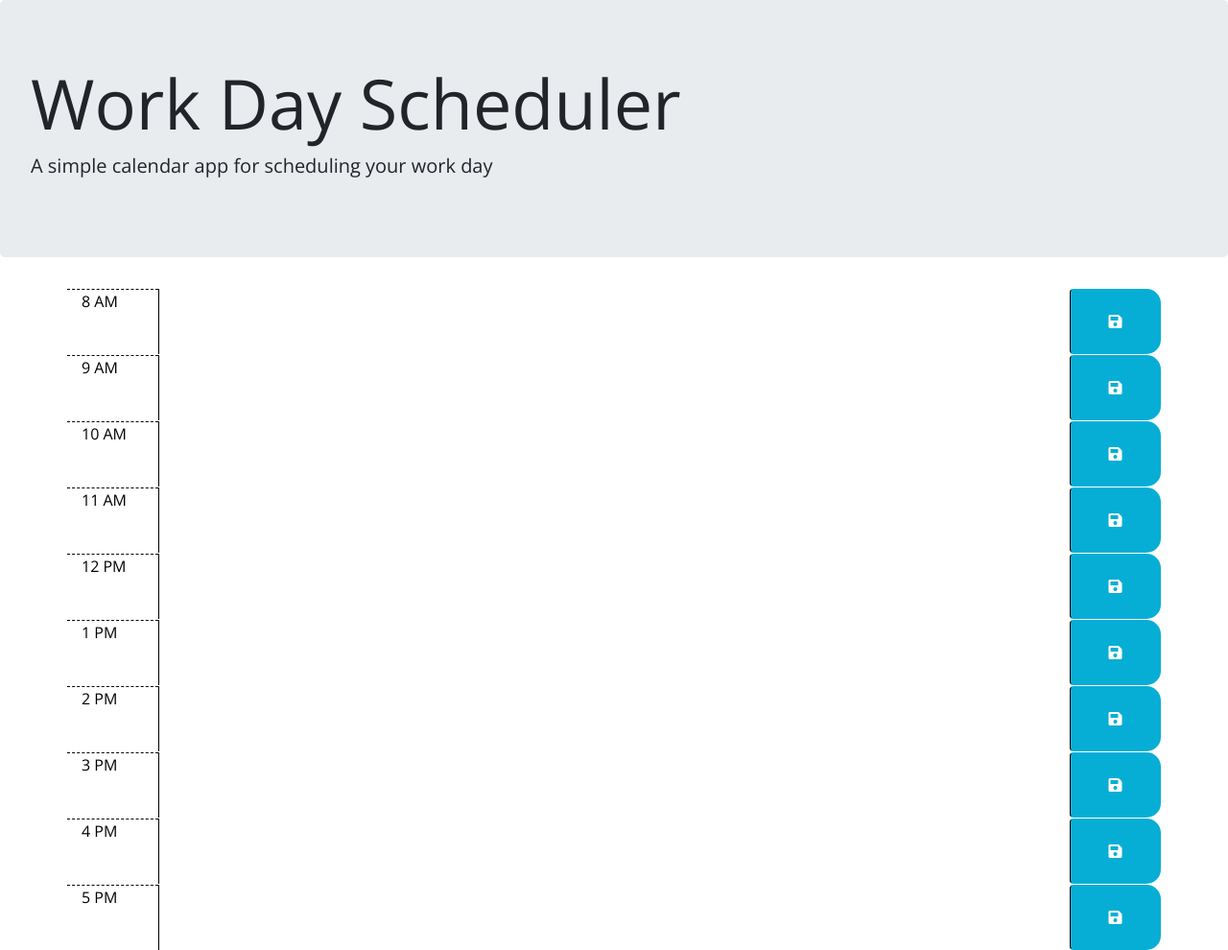
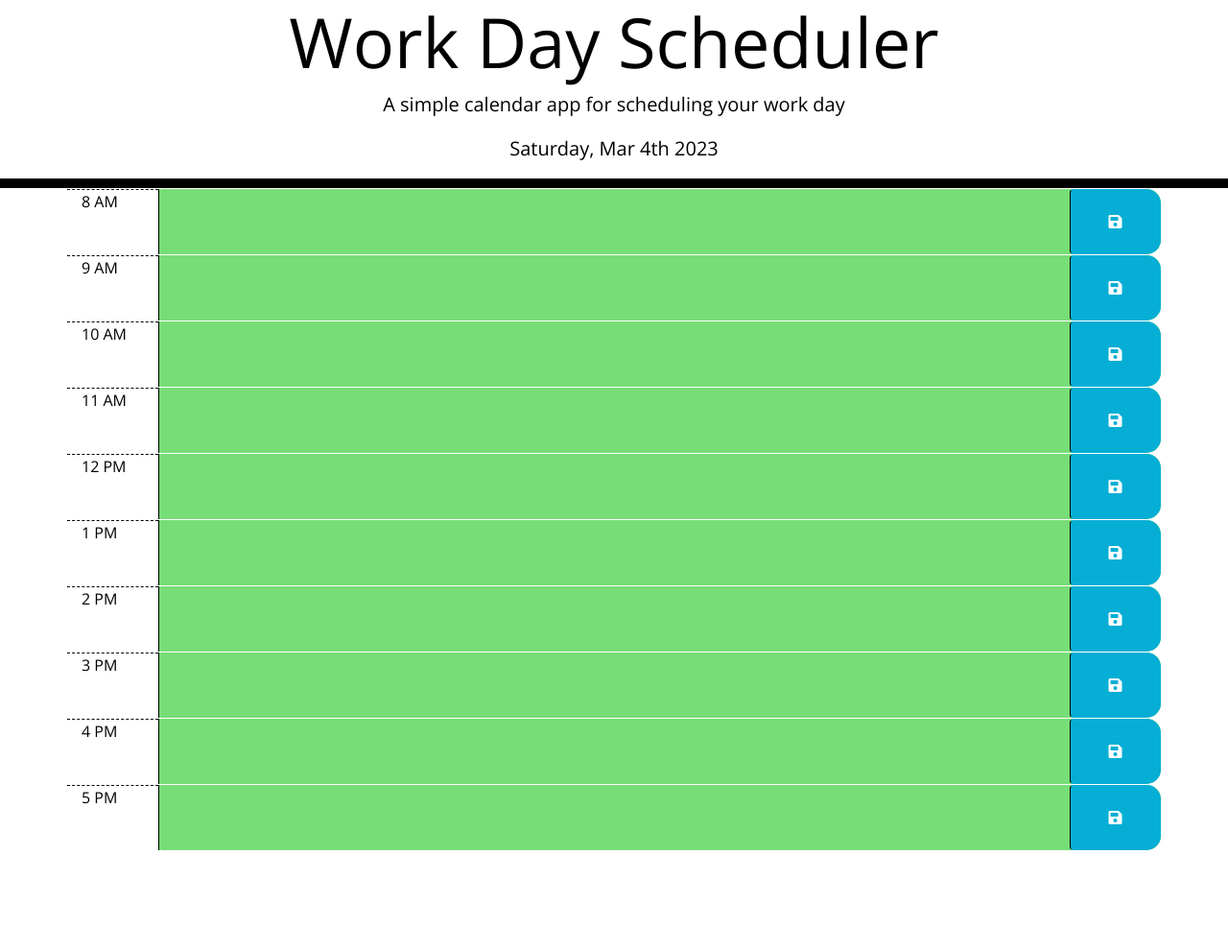
Before and after one commit to SChafinIII/Challenge-5, a plain HTML site: page index.html in a window 1280 px wide. Shown: the whole page at 96% size. After the commit the page ends 886 px from the top, so only its background shows below. Drawn offline with nearby package versions, Linux system fonts and the light colour scheme.

Commit message:
Add Javascript, Refine CSS, and move Index.HTML file placement
- Adds javascript for Calendar
- Adds new block to CSS in order to move the larger window at top over to center.
- Moves Index.html file into main folder for access by Github pages.

```diff
--- a/Develop/script.js
+++ b/Develop/script.js
@@ -1,2 +1,57 @@
+// Display today's day and date
+var todayDate = moment().format('dddd, MMM Do YYYY');
+$("#currentDay").html(todayDate);
 
-$(function () {
+$(document).ready(function () {
+    // saveBtn click listener
+    $(".saveBtn").on("click", function () {
+        // Get nearby values of the description in JQuery
+        var text = $(this).siblings(".description").val();
+        var time = $(this).parent().attr("id");
+
+        // Save text in local storage
+        localStorage.setItem(time, text);
+    })
+
+    function timeTracker() {
+      //get current number of hours.
+      var timeNow = moment().hour();
+
+      // loop over time blocks
+      $(".time-block").each(function () {
+          var blockTime = parseInt($(this).attr("id").split("hour")[1]);
+
+          // To check the time and add the classes for background indicators
+          if (blockTime < timeNow) {
+              $(this).removeClass("future");
+              $(this).removeClass("present");
+              $(this).addClass("past");
+          }
+          else if (blockTime === timeNow) {
+              $(this).removeClass("past");
+              $(this).removeClass("future");
+              $(this).addClass("present");
+          }
+          else {
+              $(this).removeClass("present");
+              $(this).removeClass("past");
+              $(this).addClass("future");
+
+          }
+      })
+  }
+
+  // Get item from local storage if any
+  $("#hour8 .description").val(localStorage.getItem("hour8"));
+  $("#hour9 .description").val(localStorage.getItem("hour9"));
+  $("#hour10 .description").val(localStorage.getItem("hour10"));
+  $("#hour11 .description").val(localStorage.getItem("hour11"));
+  $("#hour12 .description").val(localStorage.getItem("hour12"));
+  $("#hour13 .description").val(localStorage.getItem("hour13"));
+  $("#hour14 .description").val(localStorage.getItem("hour14"));
+  $("#hour15 .description").val(localStorage.getItem("hour15"));
+  $("#hour16 .description").val(localStorage.getItem("hour16"));
+  $("#hour17 .description").val(localStorage.getItem("hour17"));
+
+  timeTracker();
+})
--- a/Develop/style.css
+++ b/Develop/style.css
@@ -10,6 +10,14 @@ textarea {
   color: #000000;
   border-left: 1px solid black;
   padding: 10px;
+}
+
+.titles {
+  text-align: center;
+  background-color: transparent;
+  color: black;
+  border-radius: 0;
+  border-bottom: 10px solid black;
 }
 
 .description {
--- a/Develop/index.html
+++ b/index.html
@@ -9,13 +9,13 @@
 	<link rel="stylesheet" href="https://use.fontawesome.com/releases/v5.8.1/css/all.css"
 		integrity="sha384-50oBUHEmvpQ+1lW4y57PTFmhCaXp0ML5d60M1M7uH2+nqUivzIebhndOJK28anvf" crossorigin="anonymous" />
 	<link href="https://fonts.googleapis.com/css?family=Open+Sans&display=swap" rel="stylesheet" />
-	<link rel="stylesheet" href="style.css" />
+	<link rel="stylesheet" href="./Develop/style.css" />
 	<title>Work Day Scheduler - Challenge 5: Third-Party APIs </title>
 </head>
 
 <body>
 	<!-- Header -->
-	<header class="jumbotron">
+	<header class="titles">
 		<h1 class="display-3">Work Day Scheduler</h1>
 		<p class="lead">A simple calendar app for scheduling your work day</p>
 		<p id="currentDay" class="lead"></p>
@@ -119,7 +119,7 @@
 
 	<script src="https://code.jquery.com/jquery-3.4.1.min.js"></script>
 	<script src="https://cdnjs.cloudflare.com/ajax/libs/moment.js/2.24.0/moment.min.js"></script>
-	<script src="script.js"></script>
+	<script src="./Develop/script.js"></script>
 </body>
 
 </html>
```
